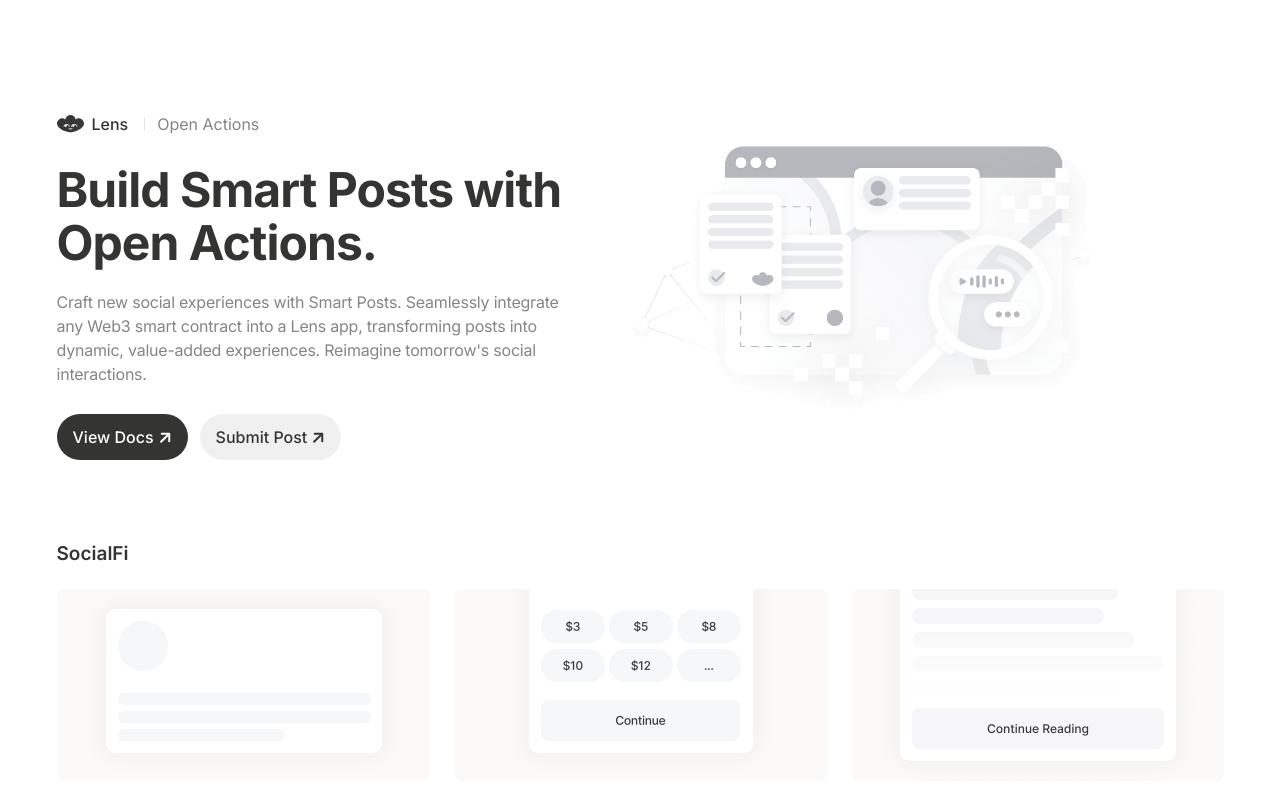
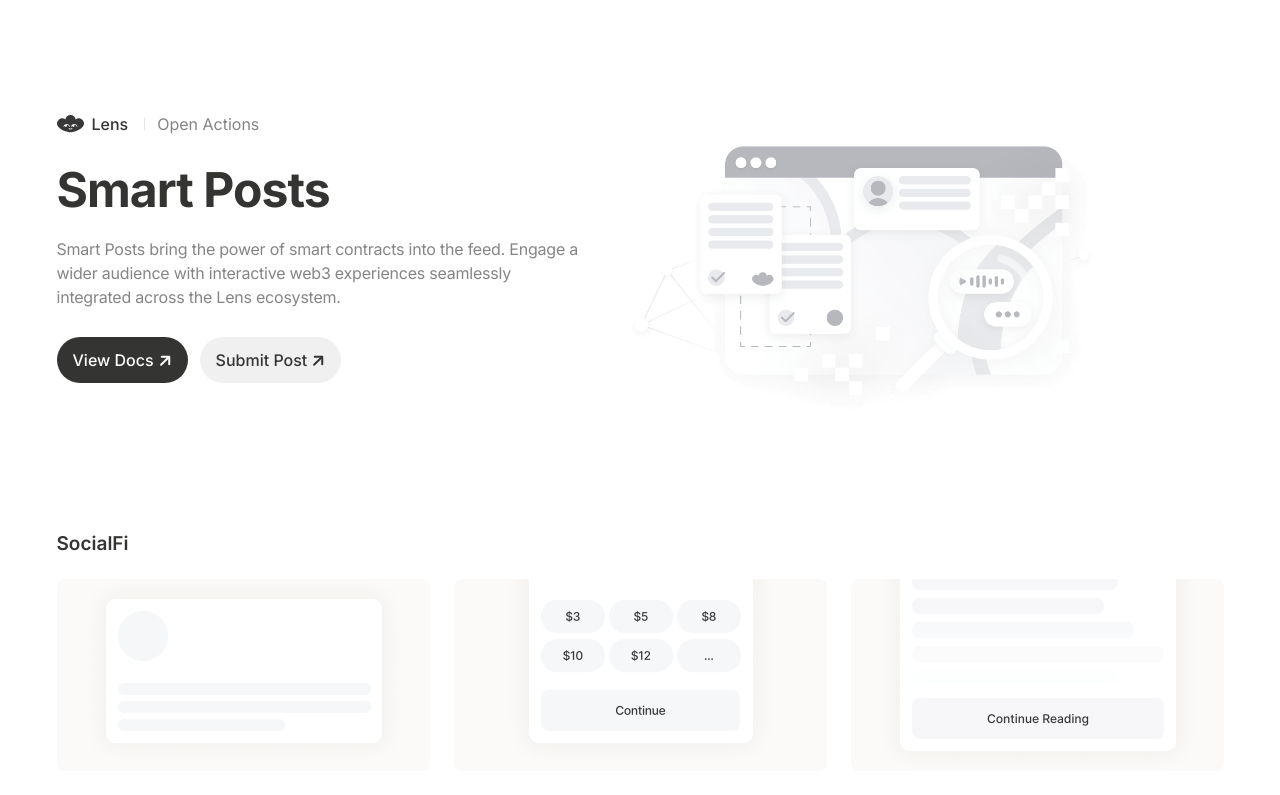
Before and after one commit to lens-protocol/open-actions-directory, a Next.js app: page / in a window 1280 px wide. Shown: the top 795 px of the page. Built offline with nearby package versions, Linux system fonts and the light colour scheme.

Commit message:
updated copy

```diff
--- a/app/page.tsx
+++ b/app/page.tsx
@@ -65,7 +65,7 @@
             lg:text-[48px] lg:leading-[52.8px] lg:pr-0
             '
           >
-            Build Smart Posts with Open Actions.
+            Smart Posts
           </h1>
           <p
              className='
@@ -74,7 +74,7 @@
              md:hidden
              '
           >
-            Craft new social experiences with Smart Posts. Seamlessly integrate any Web3 smart contract into a Lens app, transforming posts into dynamic, value-added experiences. Reimagine tomorrow&apos;s social interactions.
+            Smart Posts bring the power of smart contracts into the feed. Engage a wider audience with interactive web3 experiences seamlessly integrated across the Lens ecosystem.
           </p>
           <p
             className='
@@ -83,7 +83,7 @@
             md:block
             '
           >
-            Craft new social experiences with Smart Posts. Seamlessly integrate any Web3 smart contract into a Lens app, transforming posts into dynamic, value-added experiences. Reimagine tomorrow&apos;s social interactions.
+            Smart Posts bring the power of smart contracts into the feed. Engage a wider audience with interactive web3 experiences seamlessly integrated across the Lens ecosystem.
           </p>
           <div className='mt-7 flex'>
             <Link
```
